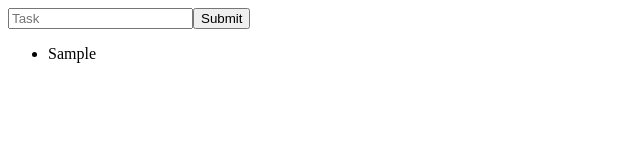
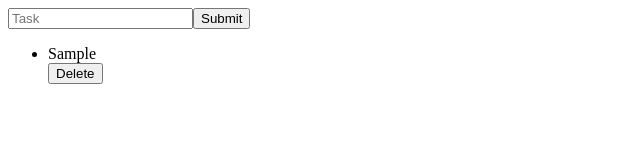
Before and after one commit to DevaPalasingam/On-Task, a React (Create React App) app: page / in a window 1280 px wide. Both pictures are taken after typing "Sample" into the empty fields and a click on the input "Submit". Shown: the top 160 px of the page, without its empty margins (0-640 px from the left). Built offline with nearby package versions, Linux system fonts and the light colour scheme.

Commit message:
delete button removes list items

```diff
--- a/package.json
+++ b/package.json
@@ -2,12 +2,16 @@
   "name": "on-task",
   "version": "0.1.0",
   "private": true,
+  "homepage": "https://devapalasingam.github.io/on-task",
   "dependencies": {
+    "gh-pages": "^1.1.0",
     "react": "^16.2.0",
     "react-dom": "^16.2.0",
     "react-scripts": "1.1.0"
   },
   "scripts": {
+    "predeploy": "npm run build",
+    "deploy": "gh-pages -d build",
     "start": "react-scripts start",
     "build": "react-scripts build",
     "test": "react-scripts test --env=jsdom",
--- a/src/components/App.js
+++ b/src/components/App.js
@@ -10,6 +10,7 @@ class App extends React.Component {
 		};
 
 		this.handlesUserInput = this.handlesUserInput.bind(this);
+		this.handlesItemDelete = this.handlesItemDelete.bind(this);
 	}
 
 	// this fuction gets sent to NewTask which will then push the user's input into the listItems array
@@ -20,11 +21,22 @@ class App extends React.Component {
 		this.setState({ listItem: newArray });
 	}
 
+	// this function gets sent to ListItem which will delete an element from the listItems array
+	handlesItemDelete(idx) {
+		console.log(idx)
+		// finds the index of the item that needs to be removed
+		// let removeItem = this.state.listItems.indexOf(item);
+		// creates a new array with the item spliced out
+		let newArray = this.state.listItems.splice(idx, 1);
+		// overwrites listItem with the new array
+		this.setState({ listItem: newArray });
+	}
+
 	render() {
 		return (
 			<div>
 				<NewTask handlesUserInput={this.handlesUserInput} />
-				<ListItem listItems={this.state.listItems} />
+				<ListItem listItems={this.state.listItems} handlesItemDelete={this.handlesItemDelete}/>
 			</div>
 		);
 	}
--- /dev/null
+++ b/src/components/DeleteButton.js
@@ -0,0 +1,9 @@
+import React from "react";
+
+const DeleteButton = (props) => {
+	return (
+		<button type="button" onClick={()=>(props.handlesItemDelete(props.idx))}>Delete</button>
+	)
+}
+
+export default DeleteButton;
--- a/src/components/ListItem.js
+++ b/src/components/ListItem.js
@@ -1,16 +1,27 @@
 import React from "react";
+import DeleteButton from "./DeleteButton";
 
-const ListItem = (props) => {
-	const listItems = props.listItems;
-	// eachItem holds each item in the listItems array
-	const eachItem = listItems.map((listItem) =>
-		<li>{listItem}</li>
-	);
+class ListItem extends React.Component {
+	constructor(props) {
+		super(props);
+		this.state = {
+			value: ""
+		};
+	}
 
-	// returns each item in the list
-	return (
-		<ul>{eachItem}</ul>
-	);
-};
+	render() {
+		const listItems = this.props.listItems;
+		// eachItem holds each item in the listItems array
+		const eachItem = listItems.map((listItem,idx) => (
+			<div  key={idx}>
+				<li>{listItem}</li>
+				<DeleteButton idx={idx} handlesItemDelete={this.props.handlesItemDelete}/>
+			</div>
+		));
+
+		// returns each item in the list
+		return <ul>{eachItem}</ul>;
+	}
+}
 
 export default ListItem;
```
Also changed, not shown: 2 other files (tests, documents, lock files or other folders).
